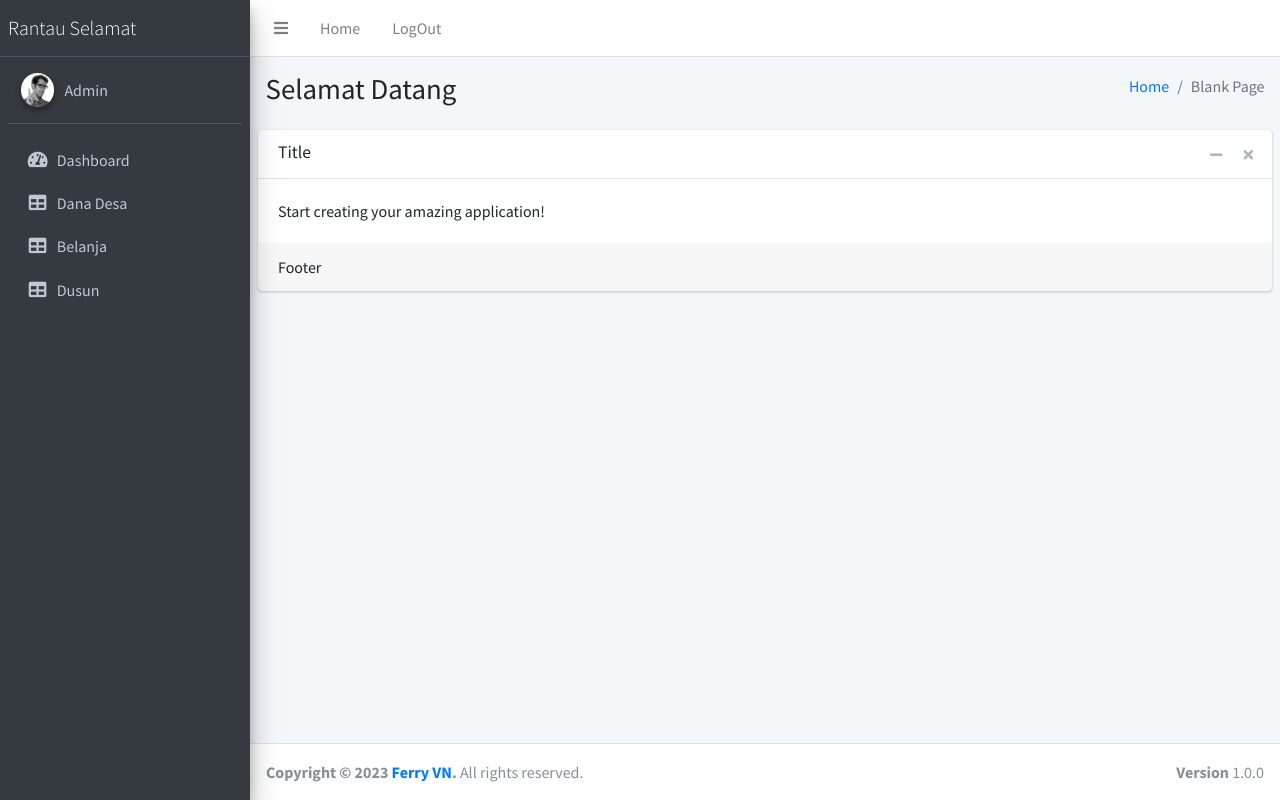
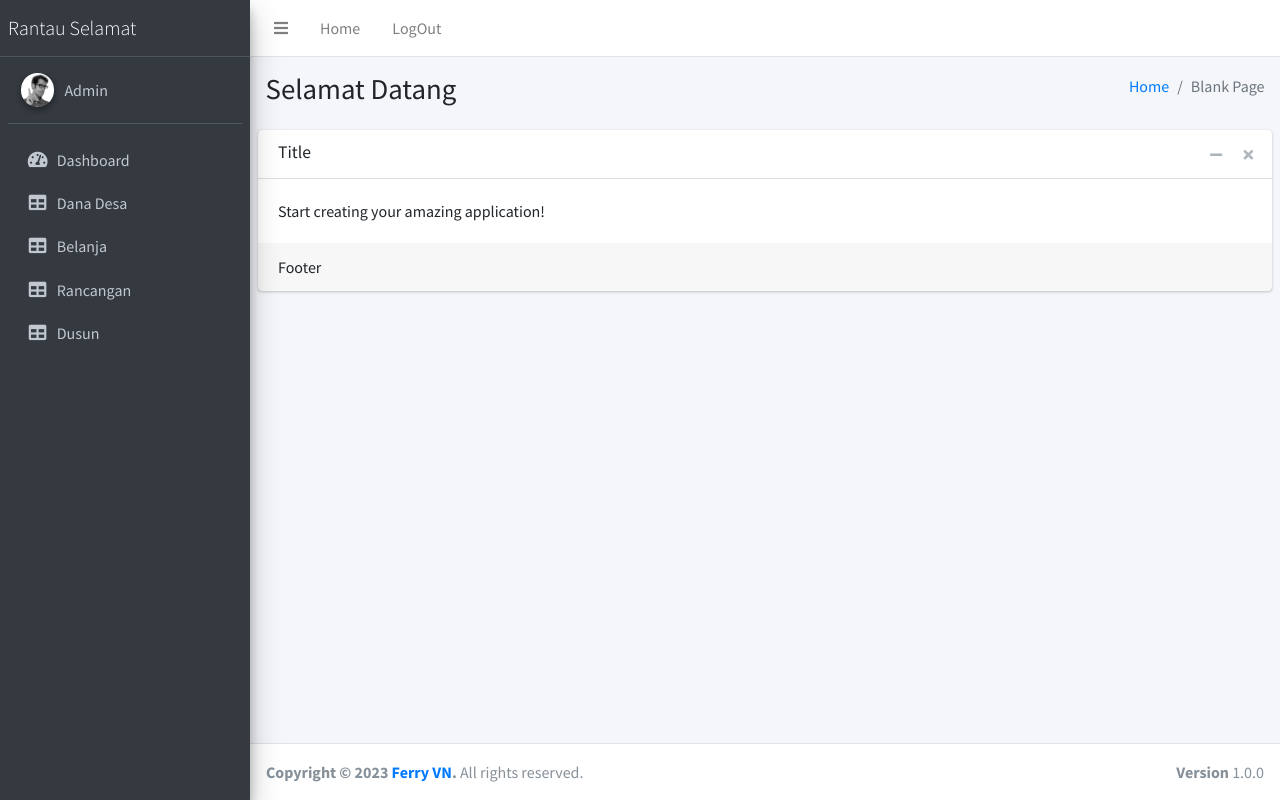
Before and after one commit to Ferryvn/feryfinal, a PHP site: page /index.php in a window 1280 px wide. Run offline with PHP 8.4, Linux system fonts and the light colour scheme; the visitor is signed in with stand-in values (Sample User, id 1); some libraries are stand-ins or nearby versions.

Commit message:
Update sidebar.php

```diff
--- a/sidebar.php
+++ b/sidebar.php
@@ -45,13 +45,19 @@
             </a>
           </li>
           <li class="nav-item">
+            <a href="rancangan.php" class="nav-link">
+              <i class="nav-icon fas fa-table"></i>
+              <p>
+                Rancangan
+              </p>
+            </a>
+          <li class="nav-item">
             <a href="dusun.php" class="nav-link">
               <i class="nav-icon fas fa-table"></i>
               <p>
                 Dusun
               </p>
             </a>
-        </ul>
       </nav>
       <!-- /.sidebar-menu -->
     </div>
```
